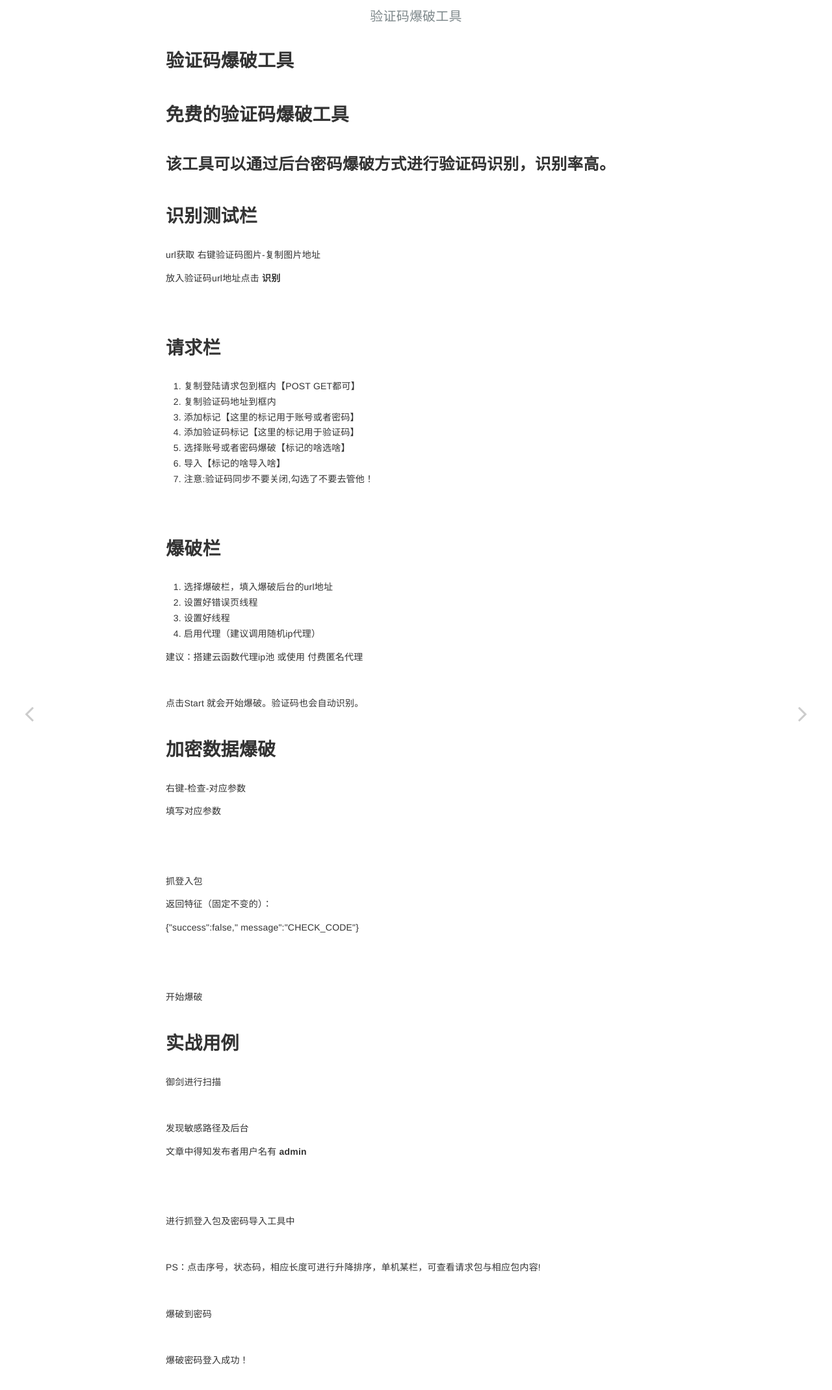
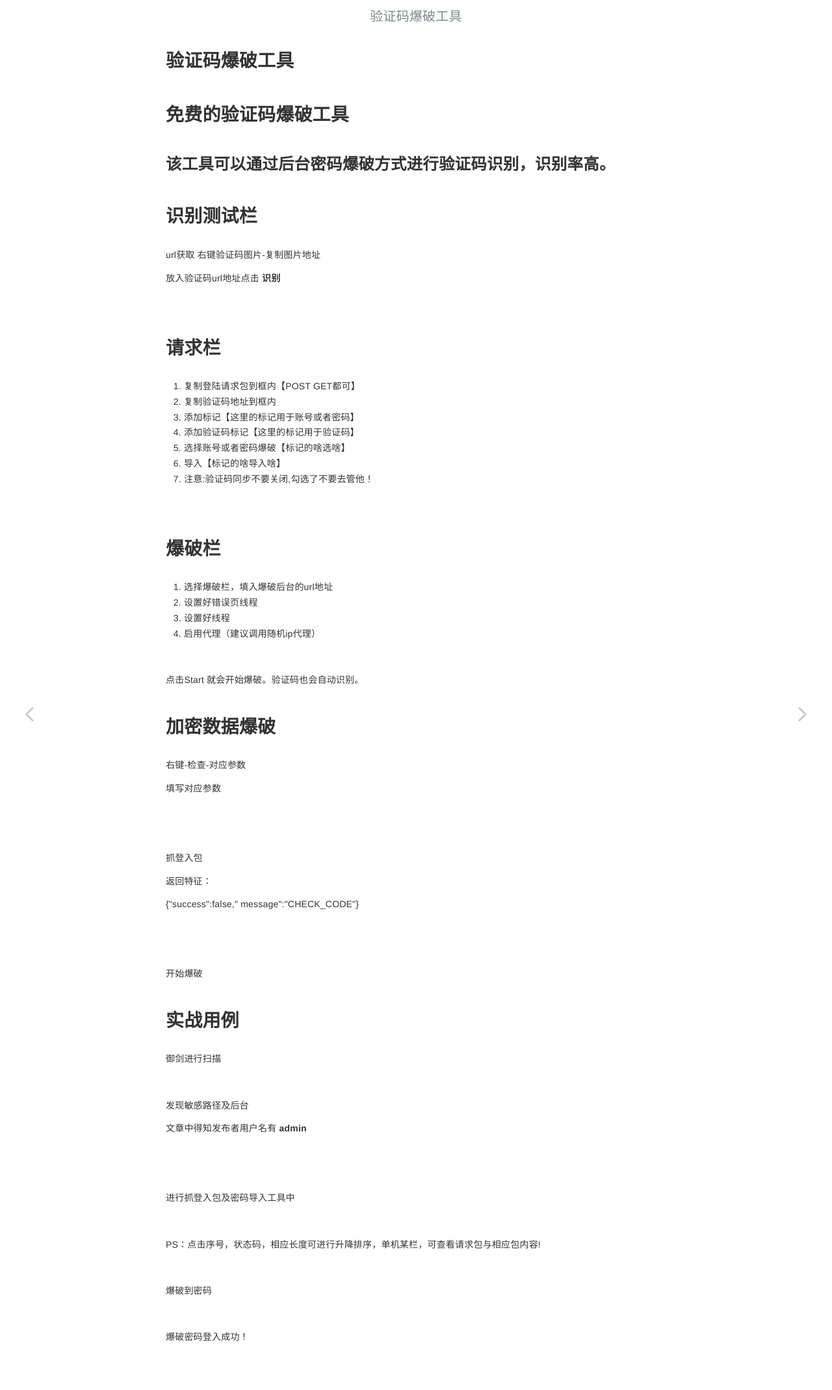
Before and after one commit to H4K6/APTMAX, a Jekyll site: the page built from _posts/2021-8-21-BlastingTools.md, in a window 1280 px wide. Shown: the top 2139 px of the page at 65% size. Built offline with Jekyll 4.4.1, drawn with Linux system fonts in a browser that asks for light colours.

Commit message:
Update 2021-8-21-BlastingTools.md

```diff
--- a/_posts/2021-8-21-BlastingTools.md
+++ b/_posts/2021-8-21-BlastingTools.md
@@ -37,7 +37,6 @@ url获取 右键验证码图片-复制图片地址
 3. 设置好线程
 4. 启用代理（建议调用随机ip代理）
 
-建议：搭建云函数代理ip池 或使用 付费匿名代理
 
 ![](/publicDocsPics/Blasting-tools3.png)
 
@@ -55,7 +54,7 @@ url获取 右键验证码图片-复制图片地址
 
 抓登入包
 
-返回特征（固定不变的）：
+返回特征：
 
 {&quot;success&quot;:false,&quot; message&quot;:&quot;CHECK\_CODE&quot;}
 
```
